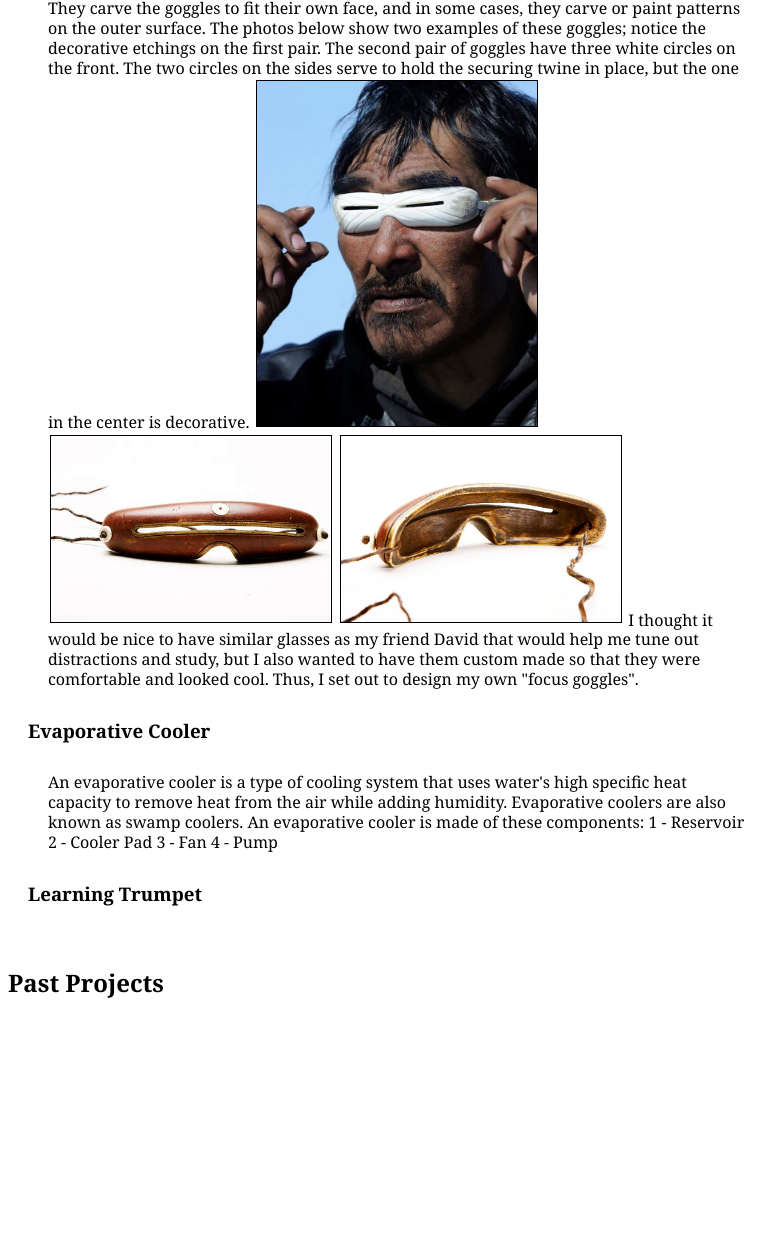
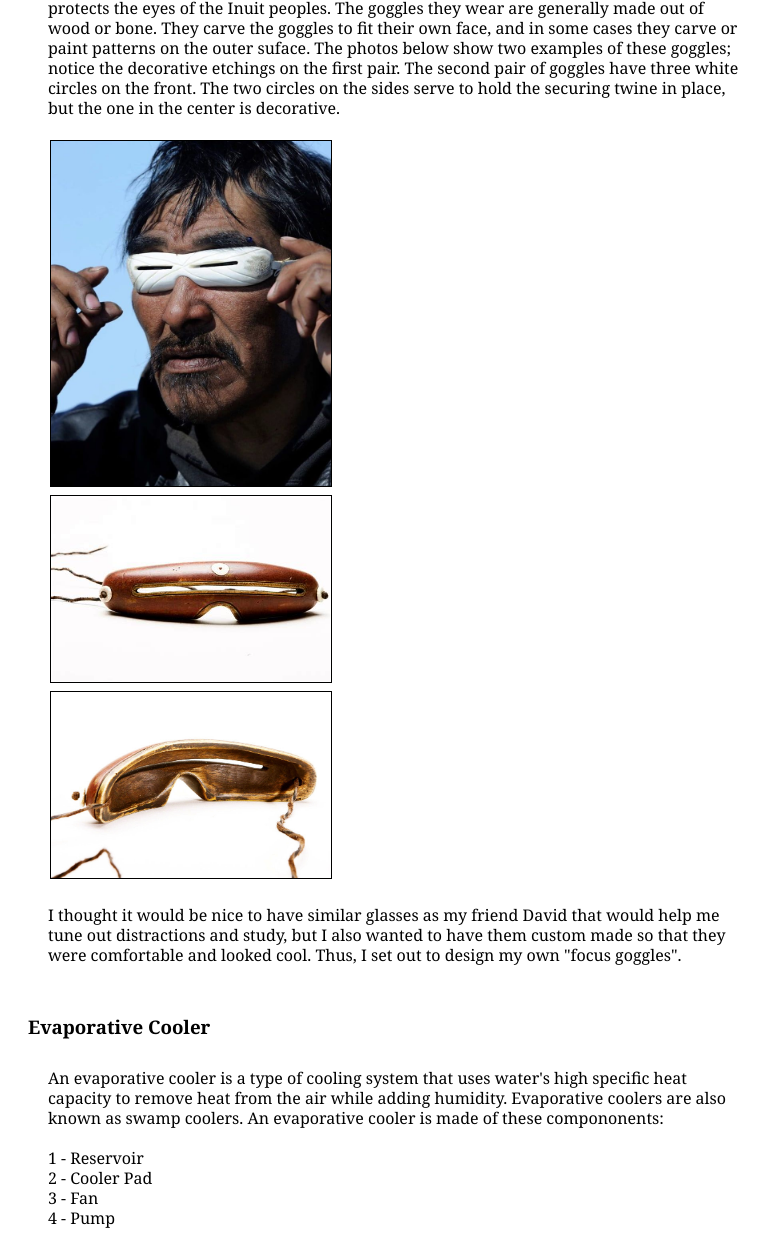
Before and after one commit to adbinder/adbinder.github.io, a plain HTML site: page projects.html in a window 1280 px wide. Shown: the part 478-1719 px from the top of the page, without its empty margins (0-779 px from the left). Before the commit the page ends 1497 px from the top, so only its background shows below. Drawn offline with Linux system fonts and the light colour scheme.

Commit message:
Update projects.html

```diff
--- a/projects.html
+++ b/projects.html
@@ -23,55 +23,76 @@
 		<h3 class="in-05" id="Focus Goggles"> Focus Goggles </h3>
 
 
-            <div class="p in-1">A little while back, my friend David showed me a modification he had made to a
-			pair of gardening sunglasses; the kind that shields the sides of the eyes as well
+
+            <div class="p in-1">
+            A little while back, my friend David showed me a modification he had made to a
+			pair of gardening sunglasses; the kind that shield the sides of the eyes as well
 			as the front. He had put black tape on the sides and front of the glasses, but
 			he left two slits untaped on the front near his eyes. This effectively made the
 			glasses into blinders that restricted his field of vision to only what was in
-			front of him. Apparently, he wore them when he was in a distracting
+			front of him. Apparently he wore them when he was in a distracting
             environment and needed to focus on homework or other tasks.
-
+            </br> </br>
 			I thought this was a great idea, and it reminded me of something I had seen
-			online a few years back. The Inuits in Scandinavia and in other Arctic areas
+			online a few years back. The Inuits in Scandinavia and in other arctic areas
 			make goggles to protect their eyes from the bright sunlight that reflects off
 			the snow. In fact, snow blindness is a real and serious condition caused by
-			overexposure to UV light, so these goggles are necessary to protect the eyes of
+			overexposure to UV light, so these goggles are necessary to protects the eyes of
 			the Inuit peoples. The goggles they wear are generally made out of wood or bone.
-			They carve the goggles to fit their own face, and in some cases, they carve or
-			paint patterns on the outer surface. The photos below show two examples of these
+			They carve the goggles to fit their own face, and in some cases they carve or
+			paint patterns on the outer suface. The photos below show two examples of these
 			goggles; notice the decorative etchings on the first pair. The second pair of
 			goggles have three white circles on the front. The two circles on the sides
 			serve to hold the securing twine in place, but the one in the center is
 			decorative.
-
-			<img class="img40" src="goggles1.png"/>
-			<img class="img40" src="goggles2.png"/>
-            <img class="img40" src="goggles3.png"/>
-
+            </br> </br>
+			<img class="img40" src="goggles1.png"/> </br>
+			<img class="img40" src="goggles2.png"/> </br>
+            <img class="img40" src="goggles3.png"/> </br>
+			</br>
 			I thought it would be nice to have similar glasses as my friend David that would
 			help me tune out distractions and study, but I also wanted to have them custom
 			made so that they were comfortable and looked cool. Thus, I set out to design my
 			own "focus goggles".
+            </br></br>
 
-			</div>
+            </div>
 
 		<h3 class="in-05" id="Evaporative Cooler"> Evaporative Cooler </h3>
 
             <div class="p in-1">
             An evaporative cooler is a type of cooling system that uses water's high specific
             heat capacity to remove heat from the air while adding humidity. Evaporative coolers
-            are also known as swamp coolers. An evaporative cooler is made of these components:
+            are also known as swamp coolers. An evaporative cooler is made of these compononents:
+            <div class="freeLine">
             1 - Reservoir
             2 - Cooler Pad
             3 - Fan
             4 - Pump
-
+            </div>
             </div>
 
 
-		<h3 class="in-05" id="Learning Trumpet"> Learning Trumpet </h3>
+		<h3 class="in-05" id="Learning Trumpet"> Learning Cornet </h3>
 
-		<br/>
+        <div class="p in-1">
+        The cornet is a brass instrument that is nearly identical to the trumpet. The main
+        difference between cornets and trumpets is that the tubing of a cornet begins to expand
+        into the bell before that of a trumpet. Because of this, cornets have "conical", or
+        cone-like, tubing as opposed to the trumpet's "cylindrical" tubing. The overall length of a cornet is also generally
+        shorter than that of a trumpet. Otherwise, these two instruments are nearly identical. They both
+        have three valves, are made of similar materials, and have the same effective length of tubing. Cornets
+        and trumpets are most commonly tuned to Bb, meaning that the lowest note that can be played
+        without pressing down any valve buttons is Bb. For these instruments, Bb is written as C so
+        that it is easier to read and write sheet music for them. </br> </br>
+
+        See this picture of a cornet followed by a picture of a trumpet: </br> </br>
+        <img class="img25" src="cornet.png"/> </br>
+        <img class="img40" src="trumpet.png"/> </br>
+
+        </div>
+
+        <br/>
 
 		<h2 id="pastProjects"> Past Projects </h2>
 
```
